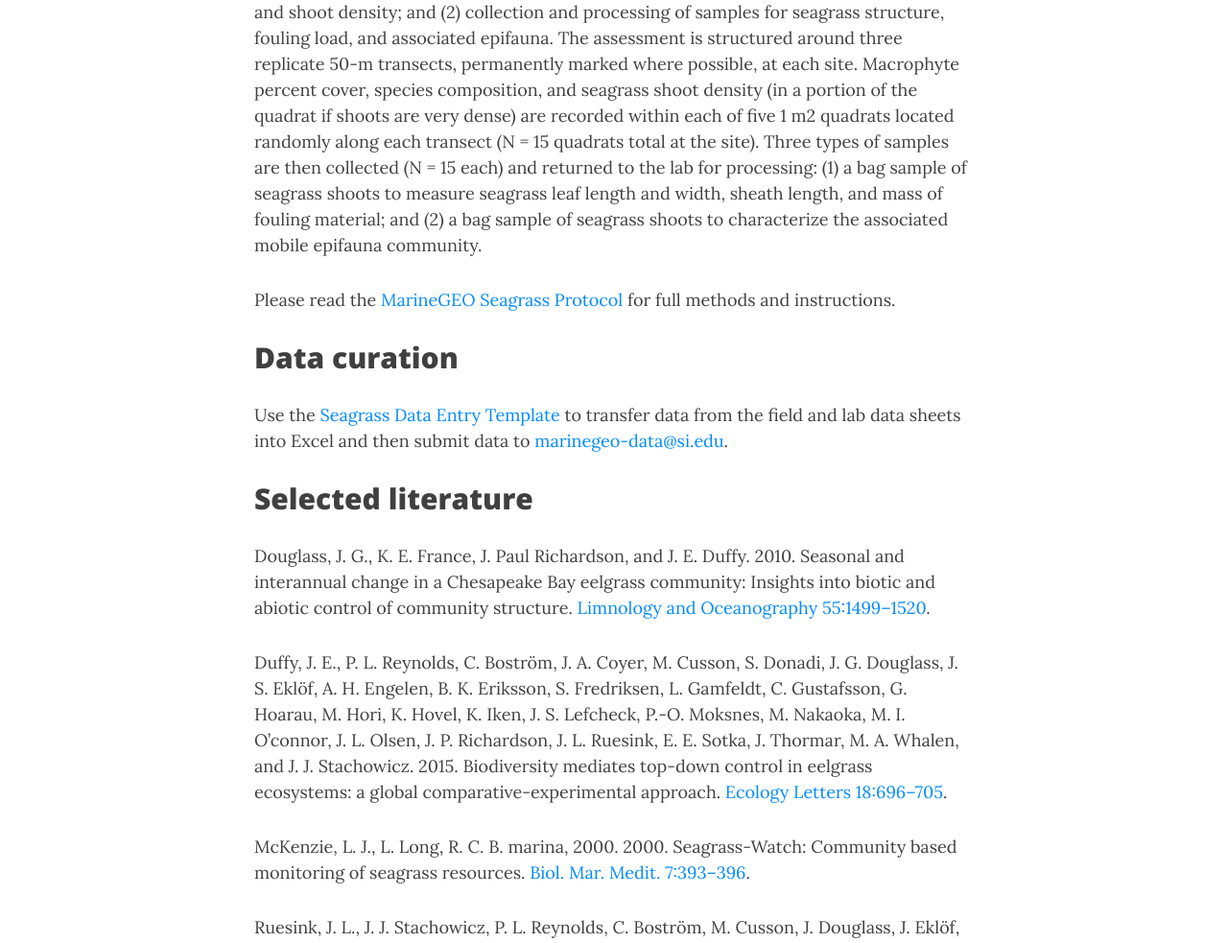
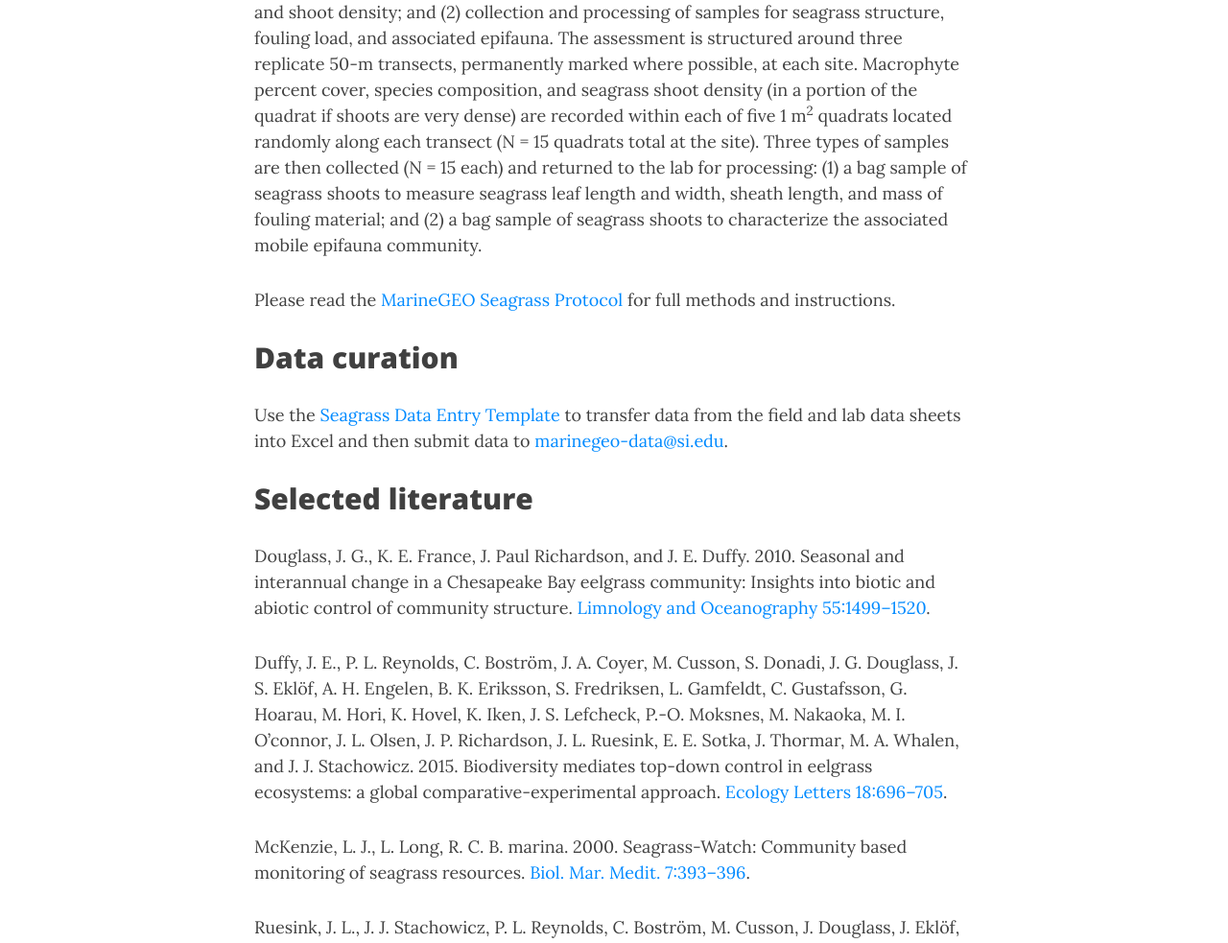
Before and after one commit to mukhamadazistholib/marinegeo.github.io, a Jekyll site: the page built from _project-modules/seagrass.md, in a window 1280 px wide and 1400 px high, scrolled down 1601 px. Shown: the part 313-1296 px from the top of the window at 96% size. Built offline with Jekyll 4.4.1, drawn with Linux system fonts in a browser that asks for light colours; nearby versions of some CDN libraries; some of the changed text lies outside the part shown.

Commit message:
fixes superscript

```diff
--- a/_project-modules/seagrass.md
+++ b/_project-modules/seagrass.md
@@ -36,7 +36,7 @@ Seagrasses provide critical habitat and a range of ecosystem services in coastal
 
 ## Methods
 
-Seagrass community sampling has two main components: (1) non-destructive measurements of plant species composition (seagrass and macroalgae), percent cover, and shoot density; and (2) collection and processing of samples for seagrass structure, fouling load, and associated epifauna. The assessment is structured around three replicate 50-m transects, permanently marked where possible, at each site. Macrophyte percent cover, species composition, and seagrass shoot density (in a portion of the quadrat if shoots are very dense) are recorded within each of five 1 m2 quadrats located randomly along each transect (N = 15 quadrats total at the site). Three types of samples are then collected (N = 15 each) and returned to the lab for processing: (1) a bag sample of seagrass shoots to measure seagrass leaf length and width, sheath length, and mass of fouling material; and (2) a bag sample of seagrass shoots to characterize the associated mobile epifauna community.
+Seagrass community sampling has two main components: (1) non-destructive measurements of plant species composition (seagrass and macroalgae), percent cover, and shoot density; and (2) collection and processing of samples for seagrass structure, fouling load, and associated epifauna. The assessment is structured around three replicate 50-m transects, permanently marked where possible, at each site. Macrophyte percent cover, species composition, and seagrass shoot density (in a portion of the quadrat if shoots are very dense) are recorded within each of five 1 m<sup>2</sup> quadrats located randomly along each transect (N = 15 quadrats total at the site). Three types of samples are then collected (N = 15 each) and returned to the lab for processing: (1) a bag sample of seagrass shoots to measure seagrass leaf length and width, sheath length, and mass of fouling material; and (2) a bag sample of seagrass shoots to characterize the associated mobile epifauna community.
 
 Please read the <a href="/assets/seagrass-monitoring/MarineGEO_Seagrass_Protocol_V20180821.pdf">MarineGEO Seagrass Protocol</a> for full methods and instructions.
 
@@ -50,7 +50,7 @@ Douglass, J. G., K. E. France, J. Paul Richardson, and J. E. Duffy. 2010. Season
 
 Duffy, J. E., P. L. Reynolds, C. Boström, J. A. Coyer, M. Cusson, S. Donadi, J. G. Douglass, J. S. Eklöf, A. H. Engelen, B. K. Eriksson, S. Fredriksen, L. Gamfeldt, C. Gustafsson, G. Hoarau, M. Hori, K. Hovel, K. Iken, J. S. Lefcheck, P.-O. Moksnes, M. Nakaoka, M. I. O'connor, J. L. Olsen, J. P. Richardson, J. L. Ruesink, E. E. Sotka, J. Thormar, M. A. Whalen, and J. J. Stachowicz. 2015. Biodiversity mediates top-down control in eelgrass ecosystems: a global comparative-experimental approach. <a href="https://onlinelibrary.wiley.com/doi/abs/10.1111/ele.12448">Ecology Letters 18:696–705</a>.
 
-McKenzie, L. J., L. Long, R. C. B. marina, 2000. 2000. Seagrass-Watch: Community based monitoring of seagrass resources. <a href="http://www.seagrasswatch.org/Info_centre/Publications/McKenzie_etal_2002_BiolMarMedit.pdf">Biol. Mar. Medit. 7:393–396</a>.
+McKenzie, L. J., L. Long, R. C. B. marina. 2000. Seagrass-Watch: Community based monitoring of seagrass resources. <a href="http://www.seagrasswatch.org/Info_centre/Publications/McKenzie_etal_2002_BiolMarMedit.pdf">Biol. Mar. Medit. 7:393–396</a>.
 
 Ruesink, J. L., J. J. Stachowicz, P. L. Reynolds, C. Boström, M. Cusson, J. Douglass, J. Eklöf, A. H. Engelen, M. Hori, K. Hovel, K. Iken, P.-O. Moksnes, M. Nakaoka, M. I. O'connor, J. L. Olsen, E. E. Sotka, M. A. Whalen, and J. E. Duffy. 2017. Form-function relationships in a marine foundation species depend on scale: a shoot to global perspective from a distributed ecological experiment. <a href="https://onlinelibrary.wiley.com/doi/abs/10.1111/oik.04270">Oikos 127:364–374</a>.
 
```
